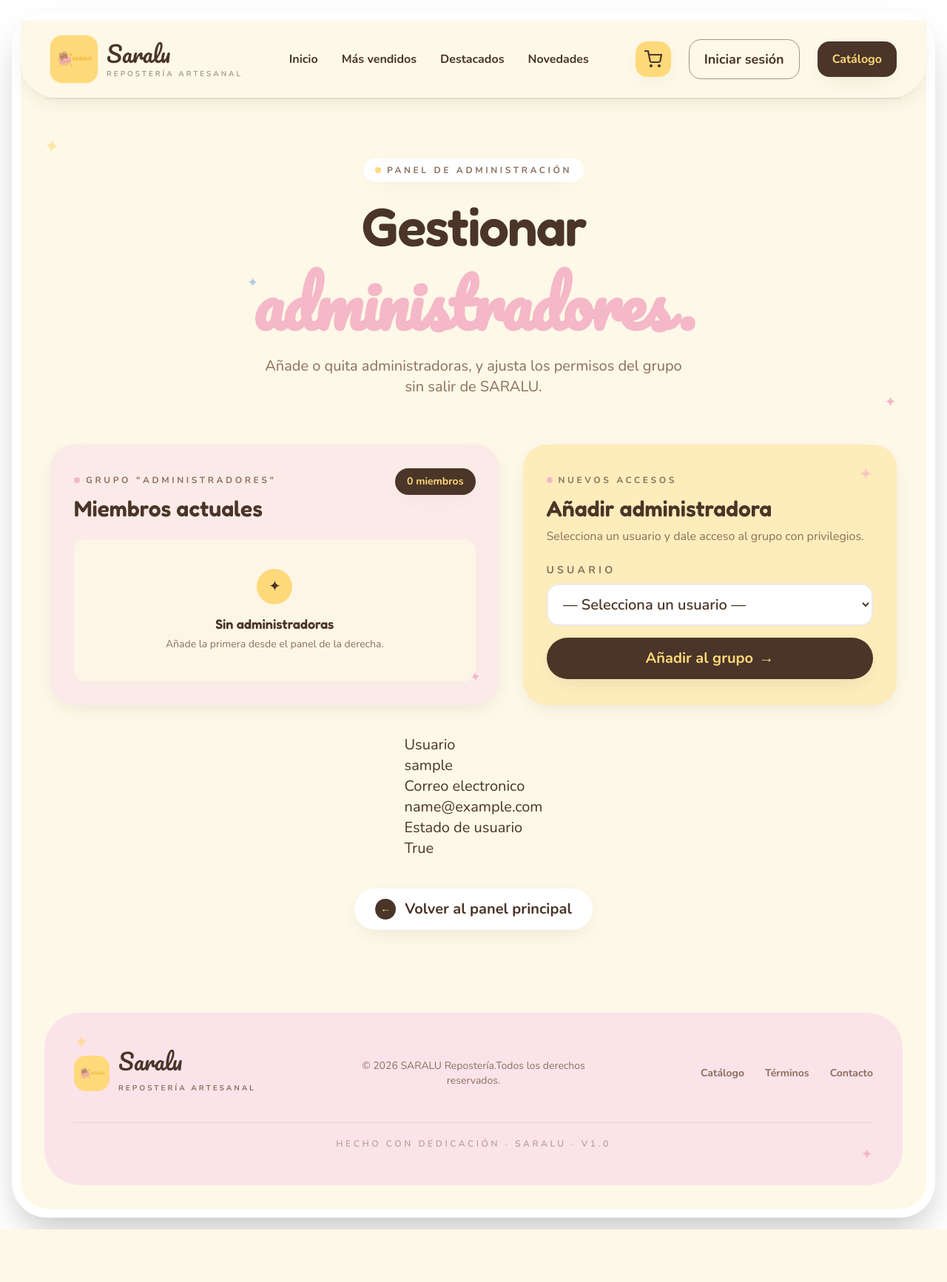
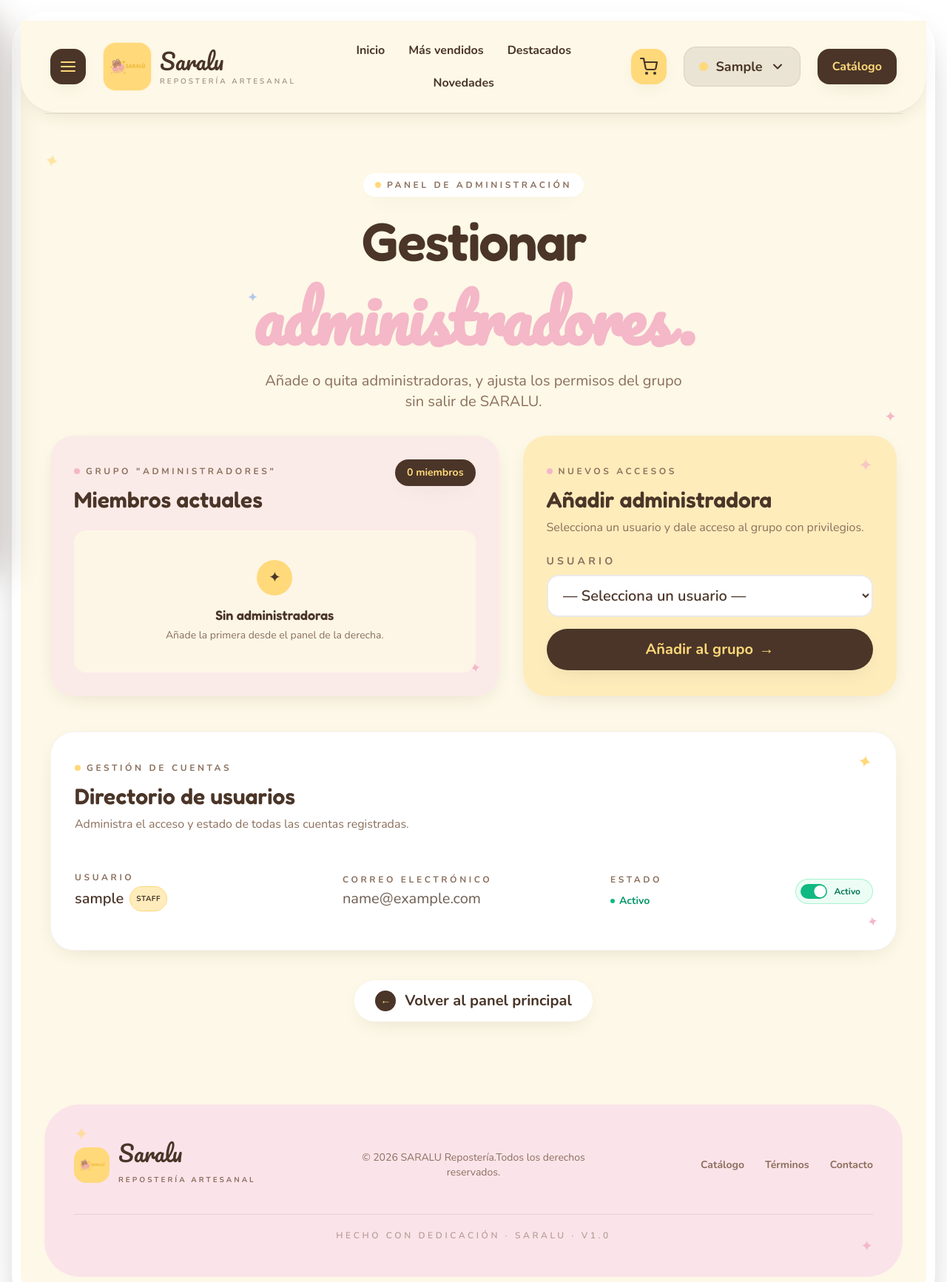
Before and after one commit to JohanV0/SARALU, a Django app: page /gestionar-usuarios/ in a window 1280 px wide. Shown: the top 1733 px of the page at 74% size. Before the commit the page ends 1662 px from the top, so only its background shows below. Run offline with Django 5.2, Linux system fonts and the light colour scheme; the visitor is signed in with stand-in values (Sample User, id 1); data comes from the database, SQL or seed files in the repository; some libraries are stand-ins or nearby versions.

Commit message:
listar usuarios activos/inactivos

```diff
--- a/accounts/templates/gestionar-usuarios.html
+++ b/accounts/templates/gestionar-usuarios.html
@@ -1,8 +1,8 @@
 {% extends "layout/base.html" %}
 {% load static %}
 {% block title %}Gestionar administradores — SARALU{% endblock %}
+
 {% block content %}
-
   {# ============================================================ #}
   {# HERO                                                          #}
   {# ============================================================ #}
@@ -30,7 +30,7 @@
   {# ============================================================ #}
   {# CONTENIDO                                                     #}
   {# ============================================================ #}
-  <section class="relative mx-auto w-full max-w-[1500px] px-6 lg:px-10 2xl:px-14 3xl:px-20 pb-20 lg:pb-28">
+  <section class="relative mx-auto w-full max-w-[1500px] px-6 lg:px-10 2xl:px-14 3xl:px-20 pb-20 lg:pb-28 -mt-8">
 
     <div class="grid grid-cols-1 lg:grid-cols-[1.2fr_1fr] gap-6 lg:gap-8">
 
@@ -137,20 +137,111 @@
         {% endif %}
       </div>
     </div>
-      <div class="mt-10 flex justify-center">
-        <ul >
-          {% for usuario in user %}
-          <li>
-            <p>Usuario</p>
-            {{usuario.username}}
-            <p>Correo electronico</p>
-            {{usuario.email}}
-            <p>Estado de usuario</p>
-            {{usuario.is_active}}
 
-          </li>
-          {% endfor %}
-        </ul>
+    {# ============================================================ #}
+    {# TABLA DE USUARIOS                                             #}
+    {# ============================================================ #}
+    <div class="mt-12 relative overflow-hidden rounded-[2rem] bg-white p-6 lg:p-8 shadow-soft border border-chocolate/5">
+
+      <!-- Detalles decorativos (estrellas) -->
+      <span class="absolute top-6 right-8 text-mantequilla text-2xl rotate-12">✦</span>
+      <span class="absolute bottom-6 right-6 text-rosa text-lg -rotate-12">✦</span>
+
+      <!-- Encabezado de la tarjeta -->
+      <div class="relative mb-8">
+        <span class="inline-flex items-center gap-2 text-[10px] lg:text-xs font-bold uppercase tracking-widest2 text-cafe">
+          <span class="h-2 w-2 rounded-full bg-mantequilla"></span>
+          Gestión de cuentas
+        </span>
+        <h2 class="font-display mt-2 text-2xl lg:text-3xl font-semibold text-chocolate">
+          Directorio de usuarios
+        </h2>
+        <p class="mt-2 text-sm lg:text-base text-cafe">
+          Administra el acceso y estado de todas las cuentas registradas.
+        </p>
+      </div>
+
+      <!-- Lista de usuarios (Responsiva con Grid) -->
+      <ul class="list-none p-0 m-0">
+        {% for usuario in usuarios %}
+        <!-- En móvil es 1 columna, en pantallas medianas/grandes es una fila de 4 columnas -->
+        <li class="grid grid-cols-1 md:grid-cols-12 gap-4 md:gap-2 items-center py-5 border-b border-chocolate/10 last:border-0">
+
+          <!-- Columna: Usuario -->
+          <div class="md:col-span-4 min-w-0">
+            <p class="m-0 mb-1 font-bold text-[10px] lg:text-xs uppercase tracking-widest2 text-cafe">Usuario</p>
+            <div class="flex items-center gap-2">
+              <p class="text-chocolate font-semibold truncate">{{ usuario.username }}</p>
+
+              <!-- Etiqueta de Staff adaptada a tu tema -->
+              {% if usuario.is_staff %}
+                <span class="px-2 py-0.5 text-[10px] font-bold uppercase tracking-wider text-chocolate bg-mantequilla/50 rounded-full border border-mantequilla">
+                  Staff
+                </span>
+              {% endif %}
+            </div>
+          </div>
+
+          <!-- Columna: Correo -->
+          <div class="md:col-span-4 min-w-0">
+            <p class="m-0 mb-1 font-bold text-[10px] lg:text-xs uppercase tracking-widest2 text-cafe">Correo electrónico</p>
+            <p class="text-chocolate/80 truncate">{{ usuario.email|default:"sin email" }}</p>
+          </div>
+
+          <!-- Columna: Estado -->
+          <div class="md:col-span-2 min-w-0">
+            <p class="m-0 mb-1 font-bold text-[10px] lg:text-xs uppercase tracking-widest2 text-cafe">Estado</p>
+            {% if usuario.is_active %}
+              <span class="inline-flex items-center gap-1.5 text-emerald-600 font-bold text-sm">
+                <span class="w-1.5 h-1.5 rounded-full bg-emerald-500"></span> Activo
+              </span>
+            {% else %}
+              <span class="inline-flex items-center gap-1.5 text-red-500 font-bold text-sm">
+                <span class="w-1.5 h-1.5 rounded-full bg-red-500"></span> Inactivo
+              </span>
+            {% endif %}
+          </div>
+
+          <!-- Columna: Botón de acción -->
+          <div class="md:col-span-2 flex md:justify-end">
+            <form method="POST" action="{% url 'cambiar_estado_usuario' usuario.id %}" class="w-full md:w-auto"
+                  {% if usuario.is_staff %}
+                    onsubmit="return confirm('{% if usuario.is_active %}⚠️ ¿Estás seguro de desactivar a {{ usuario.username }}? Es Staff y perderá acceso al panel.{% else %}⚠️ ¿Estás seguro de activar a {{ usuario.username }}? Se le otorgarán permisos de administración.{% endif %}');"
+                  {% endif %}>
+              {% csrf_token %}
+
+              <button
+                type="submit"
+                role="switch"
+                aria-checked="{% if usuario.is_active %}true{% else %}false{% endif %}"
+                title="{% if usuario.is_active %}Desactivar usuario{% else %}Activar usuario{% endif %}"
+                class="group inline-flex w-full md:w-auto items-center justify-center gap-2.5 rounded-full pl-1.5 pr-4 py-1.5 text-xs font-bold transition-all
+                  {% if usuario.is_active %}
+                    bg-emerald-50 text-emerald-700 ring-1 ring-emerald-200 hover:bg-emerald-100
+                  {% else %}
+                    bg-crema text-cafe ring-1 ring-chocolate/10 hover:bg-mantequilla/40 hover:text-chocolate
+                  {% endif %}">
+
+                <!-- Pista del switch -->
+                <span class="relative inline-flex h-5 w-9 shrink-0 items-center rounded-full transition-colors duration-300
+                  {% if usuario.is_active %} bg-emerald-500 {% else %} bg-chocolate/20 {% endif %}">
+                  <!-- Perilla -->
+                  <span class="inline-block h-4 w-4 transform rounded-full bg-white shadow-sm transition-transform duration-300
+                    {% if usuario.is_active %} translate-x-[1.15rem] {% else %} translate-x-0.5 {% endif %}">
+                  </span>
+                </span>
+
+                <!-- Texto -->
+                <span class="whitespace-nowrap">
+                  {% if usuario.is_active %}Activo{% else %}Inactivo{% endif %}
+                </span>
+              </button>
+            </form>
+          </div>
+
+        </li>
+        {% endfor %}
+      </ul>
     </div>
 
     {# ============================================================ #}
@@ -165,5 +256,4 @@
     </div>
 
   </section>
-
 {% endblock %}
--- a/accounts/urls.py
+++ b/accounts/urls.py
@@ -13,4 +13,5 @@ urlpatterns = [
     path('password-reset-confirm/<uidb64>/<token>/',views.PasswordResetConfirmView.as_view(),name='password_reset_confirm'),
     path('password-reset-complete/',views.PasswordResetCompleteView.as_view(),name='password_reset_complete'),
     path('gestionar-usuarios/', views.gestionar_usuarios, name='gestionar-usuarios'),
+    path('gestionar-usuarios/<int:id>/avanzar',views.cambiar_estado_usuario, name='cambiar_estado_usuario'),
 ]
--- a/accounts/views.py
+++ b/accounts/views.py
@@ -201,7 +201,7 @@ def gestionar_usuarios(request):
     # Listado de usuarios que YA están en el grupo
     miembros = grupo.user_set.all().order_by('username')
 
-    user = User.objects.all()
+    usuarios = User.objects.all()
     # Usuarios que NO están en el grupo (para poder agregarlos)
     no_miembros = User.objects.exclude(id__in=miembros.values_list('id', flat=True)).order_by('username')
 
@@ -219,9 +219,23 @@ def gestionar_usuarios(request):
     contexto = {
         'grupo': grupo,
         'miembros': miembros,
-        'user' : user,
+        'usuarios' : usuarios,
         'no_miembros': no_miembros,
         'permisos_app': permisos_app,
         'permisos_actuales': permisos_actuales,
     }
     return render(request, 'gestionar-usuarios.html', contexto)
+
+@login_required
+@user_passes_test(admin)
+def cambiar_estado_usuario(request, id):
+    usuario = get_object_or_404(User, id=id)
+
+    if usuario.is_active == True:
+        usuario.is_active = False
+        usuario.save()
+    elif usuario.is_active == False:
+        usuario.is_active = True
+        usuario.save()
+
+    return redirect('gestionar-usuarios')
```
